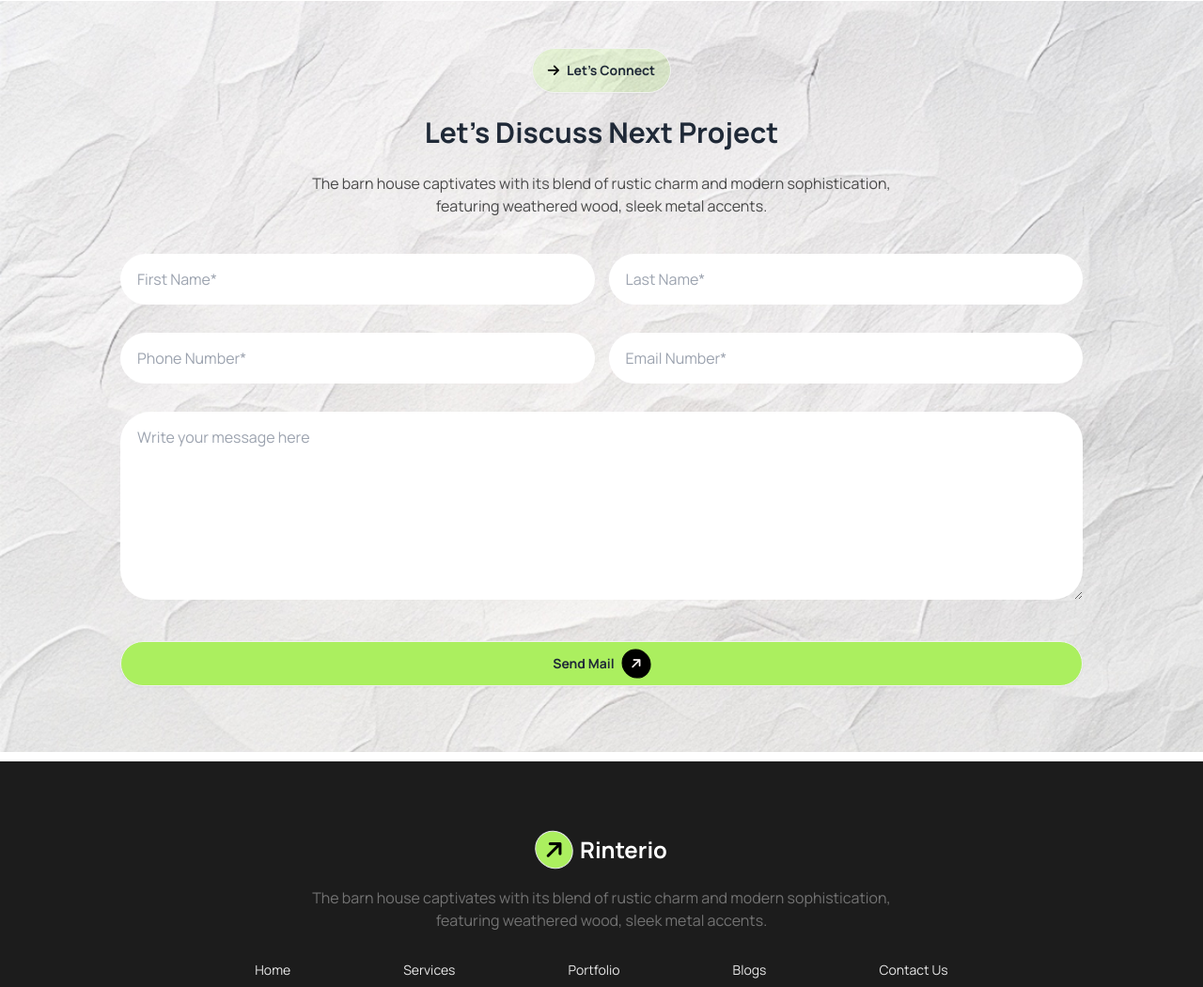
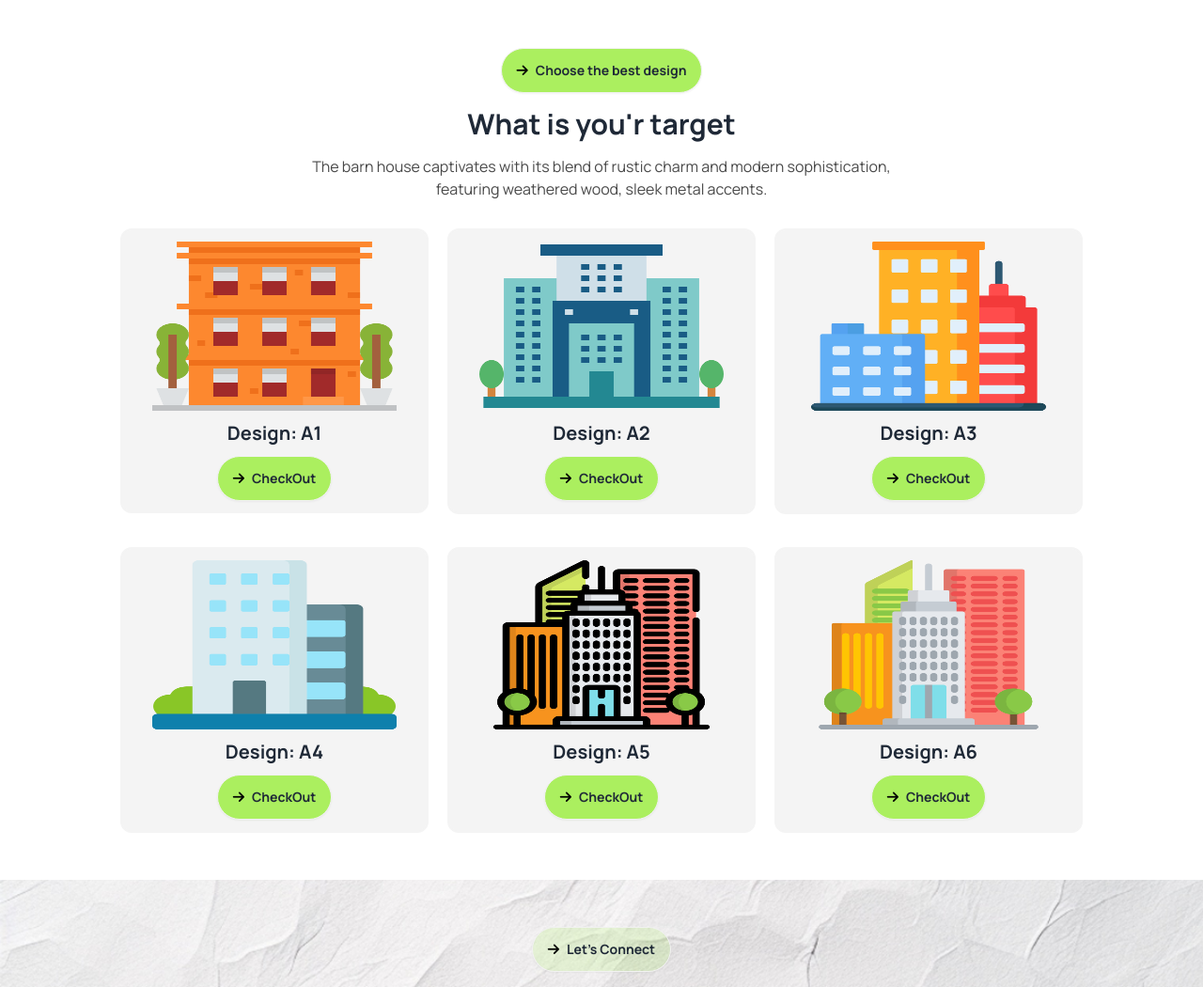
Before and after one commit to JHSiam/PhAssignment3, a plain HTML site: page index.html in a window 1280 px wide. Shown: the part 2555-3605 px from the top of the page at 94% size. Drawn offline with nearby package versions, Linux system fonts and the light colour scheme.

Commit message:
new page done

```diff
--- a/index.html
+++ b/index.html
@@ -341,6 +341,78 @@
 
         </section>
 
+        <section class="w-[80%] mx-auto space-y-[15px] pb-[50px] pt-[50px]">
+            <div class="text-center">
+                <a class="btn bg-[#ABEF5F] rounded-full font-bold"><i class="fa-solid fa-arrow-right"
+                        style="color: black;"></i>Choose the best design</a>
+
+            </div>
+            <h1 class="text-3xl font-bold text-center">What is you'r target</h1>
+            <p class="text-center text-[#494949]">The barn house captivates with its blend of rustic charm and
+                modern sophistication, <br>featuring weathered wood, sleek metal accents.</p>
+
+            <div class="space-y-[15px] lg:grid lg:grid-cols-3 lg:gap-5">
+                <div class="border-2 border-[#F4F4F4] rounded-xl bg-[#F4F4F4] p-3 space-y-[10px] lg:h-[303.2px] lg:mt-[15px]">
+                    <img src="assets/newimg/apartment.png" alt="" class="w-[260px] h-[180px] mx-auto">
+                    <h1 class="text-xl font-bold text-center">Design: A1</h1>
+                    <div class="text-center">
+                        <a class="btn bg-[#ABEF5F] rounded-full font-bold"><i class="fa-solid fa-arrow-right"
+                                style="color: black;"></i>CheckOut</a>
+
+                    </div>
+                </div>
+                <div class="border-2 border-[#F4F4F4] rounded-xl bg-[#F4F4F4] p-3 space-y-[10px]">
+                    <img src="assets/newimg/building (1).png" alt="" class="w-[260px] h-[180px] mx-auto">
+                    <h1 class="text-xl font-bold text-center">Design: A2</h1>
+                    <div class="text-center">
+                        <a class="btn bg-[#ABEF5F] rounded-full font-bold"><i class="fa-solid fa-arrow-right"
+                                style="color: black;"></i>CheckOut</a>
+
+                    </div>
+                </div>
+                <div class="border-2 border-[#F4F4F4] rounded-xl bg-[#F4F4F4] p-3 space-y-[10px]">
+                    <img src="assets/newimg/building.png" alt="" class="w-[260px] h-[180px] mx-auto">
+                    <h1 class="text-xl font-bold text-center">Design: A3</h1>
+                    <div class="text-center">
+                        <a class="btn bg-[#ABEF5F] rounded-full font-bold"><i class="fa-solid fa-arrow-right"
+                                style="color: black;"></i>CheckOut</a>
+
+                    </div>
+                </div>
+                <div class="border-2 border-[#F4F4F4] rounded-xl bg-[#F4F4F4] p-3 space-y-[10px]">
+                    <img src="assets/newimg/office-building.png" alt="" class="w-[260px] h-[180px] mx-auto">
+                    <h1 class="text-xl font-bold text-center">Design: A4</h1>
+                    <div class="text-center">
+                        <a class="btn bg-[#ABEF5F] rounded-full font-bold"><i class="fa-solid fa-arrow-right"
+                                style="color: black;"></i>CheckOut</a>
+
+                    </div>
+                </div>
+                <div class="border-2 border-[#F4F4F4] rounded-xl bg-[#F4F4F4] p-3 space-y-[10px]">
+                    <img src="assets/newimg/skyscraper (1).png" alt="" class="w-[260px] h-[180px] mx-auto">
+                    <h1 class="text-xl font-bold text-center">Design: A5</h1>
+                    <div class="text-center">
+                        <a class="btn bg-[#ABEF5F] rounded-full font-bold"><i class="fa-solid fa-arrow-right"
+                                style="color: black;"></i>CheckOut</a>
+
+                    </div>
+                </div>
+                <div class="border-2 border-[#F4F4F4] rounded-xl bg-[#F4F4F4] p-3 space-y-[10px]">
+                    <img src="assets/newimg/skyscraper.png" alt="" class="w-[260px] h-[180px] mx-auto">
+                    <h1 class="text-xl font-bold text-center">Design: A6</h1>
+                    <div class="text-center">
+                        <a class="btn bg-[#ABEF5F] rounded-full font-bold"><i class="fa-solid fa-arrow-right"
+                                style="color: black;"></i>CheckOut</a>
+
+                    </div>
+                </div>
+
+
+            </div>
+
+
+        </section>
+
 
         <section class="bg-[url('assets/bg.jpg')] bg-cover bg-center h-full">
             <section class="w-[80%] mx-auto space-y-[24px] pt-[50px]">
```
Also changed, not shown: assets/newimg/apartment.png (added), assets/newimg/building (1).png (added), assets/newimg/building.png (added), assets/newimg/office-building.png (added), assets/newimg/skyscraper (1).png (added), assets/newimg/skyscraper.png (added).
